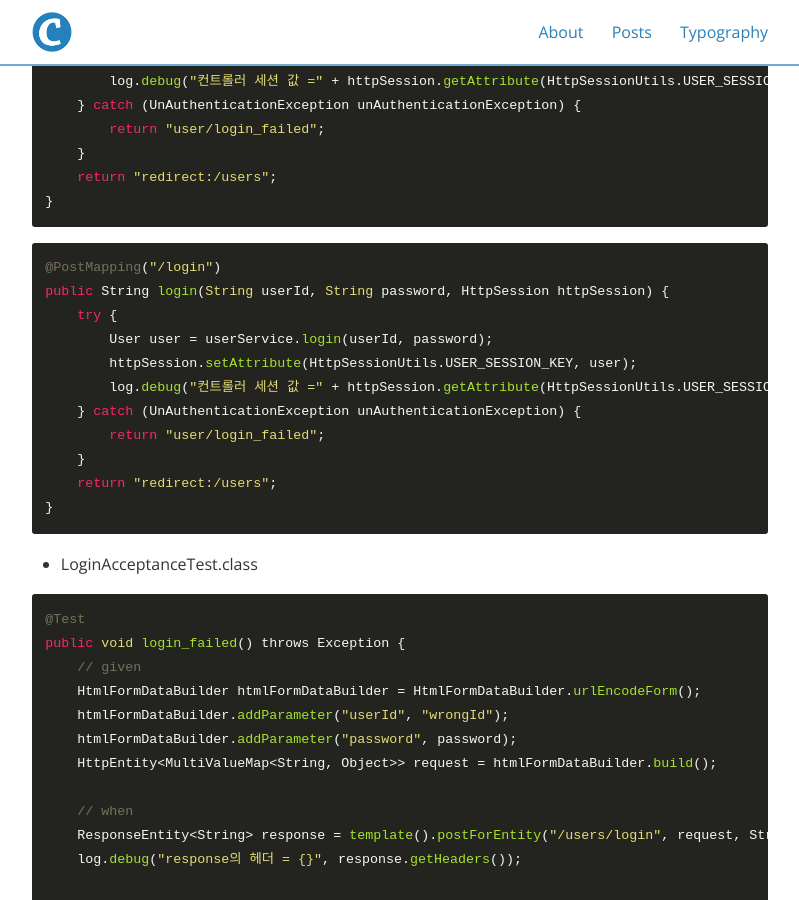
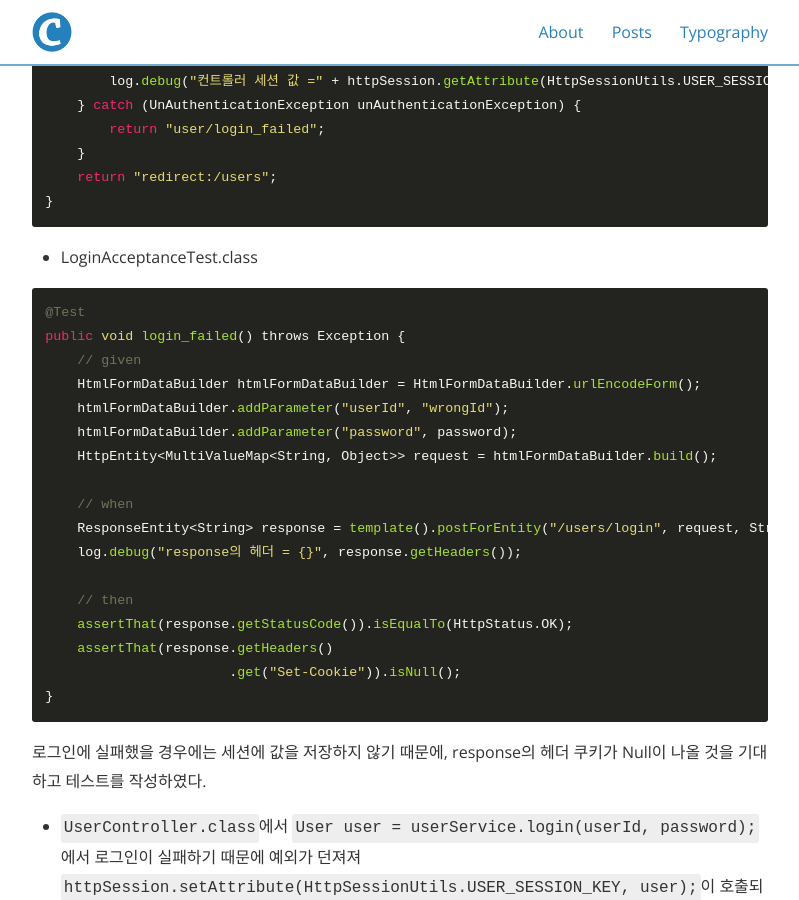
Before and after one commit to saint6839/saint6839.github.io, a Jekyll site: the page built from _posts/2022-05-10-HttpSession에서-세션이-만들어지는-시점.md, in a window 1280 px wide and 900 px high, scrolled down 558 px. Shown: the whole window, without its empty margins (240-1039 px from the left). Built offline with Jekyll 4.4.1, drawn with Linux system fonts in a browser that asks for light colours; nearby versions of some CDN libraries.

Commit message:
refactor: 원복

````diff
--- a/_posts/2022-05-10-HttpSession에서-세션이-만들어지는-시점.md
+++ b/_posts/2022-05-10-HttpSession에서-세션이-만들어지는-시점.md
@@ -12,22 +12,6 @@ categories: Spring
 #### HttpSession 테스트
 
 - UserController.class
-
-~~~java
-@PostMapping("/login")
-public String login(String userId, String password, HttpSession httpSession) {
-    try {
-        User user = userService.login(userId, password);
-        httpSession.setAttribute(HttpSessionUtils.USER_SESSION_KEY, user);
-        log.debug("컨트롤러 세션 값 =" + httpSession.getAttribute(HttpSessionUtils.USER_SESSION_KEY));
-    } catch (UnAuthenticationException unAuthenticationException) {
-        return "user/login_failed";
-    }
-    return "redirect:/users";
-}
-~~~
-
-
 
 ```java
 @PostMapping("/login")
````
